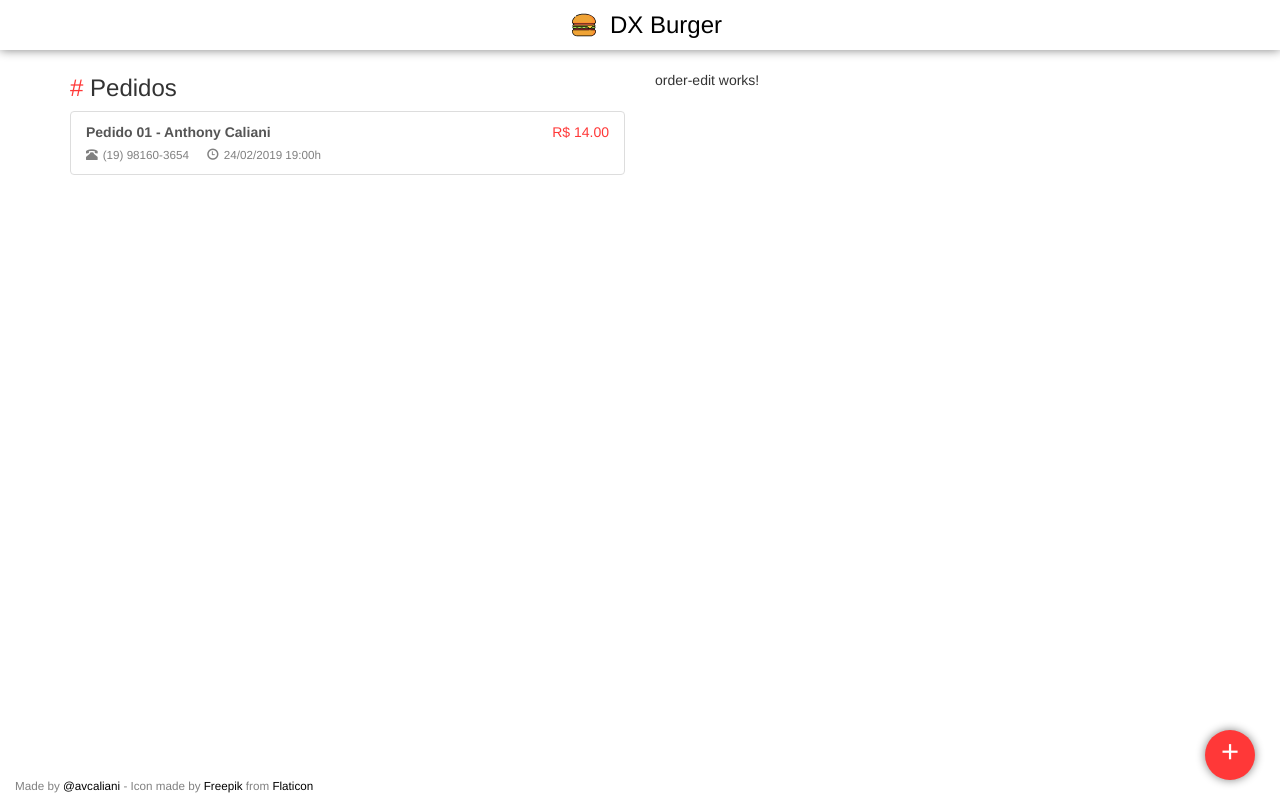
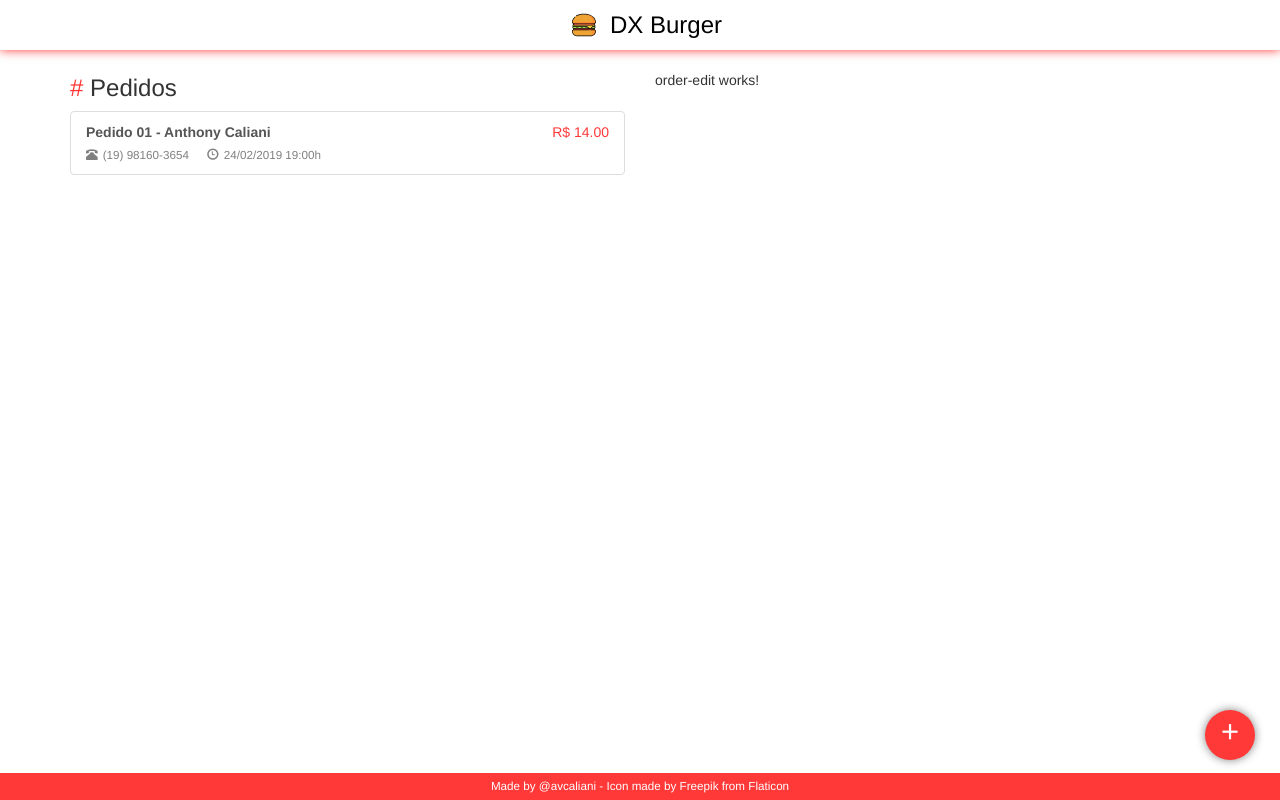
Before and after one commit to avcaliani/dx-burger, an Angular app in the folder dx-burger-web/: page / in a window 1280 px wide. Built offline with nearby package versions, Linux system fonts and the light colour scheme.

Commit message:
Code and Style fix.

```diff
--- a/dx-burger-web/src/app/common/footer/footer.component.scss
+++ b/dx-burger-web/src/app/common/footer/footer.component.scss
@@ -4,8 +4,8 @@
 
 .footer {
     font-size: smaller;
-    background: white;
-    color: gray;
+    background: $accent;
+    color: white;
     padding: 5px 15px;
     bottom: 0;
     display: block;
@@ -13,15 +13,16 @@
     width: 100%;
 
     a {
-        color: $primary;
+        color: white;
         text-decoration: none;
         transition: color .3s ease-in-out;
 
         &:hover {
-            color: $accent;
+            color: darken(white, 10);
         }
     }
     .copyright {
-        display: inline-block;
+        display: block;
+        text-align: center;
     }
 }
--- a/dx-burger-web/src/app/common/header/header.component.scss
+++ b/dx-burger-web/src/app/common/header/header.component.scss
@@ -6,7 +6,7 @@
     background-color: white;
     border: none;
     border-radius: 0%;
-    box-shadow: 0px 0px 10px 0px gray;
+    box-shadow: 0px 0px 10px 0px $accent;
 }
 
 .navbar-header {
--- a/dx-burger-web/src/app/order/order-list/order-list.component.scss
+++ b/dx-burger-web/src/app/order/order-list/order-list.component.scss
@@ -52,7 +52,7 @@
   text-align: center;
   font-size: 31px;
   box-shadow: 0px 0px 10px 0px grey;
-  bottom: 20px;
+  bottom: 40px;
   right: 25px;
   position: fixed;
   z-index: 1000;
```
Also changed, not shown: dx-burger-web/package.json (+4 -4 lines), 1 other file (tests, documents, lock files or other folders).
